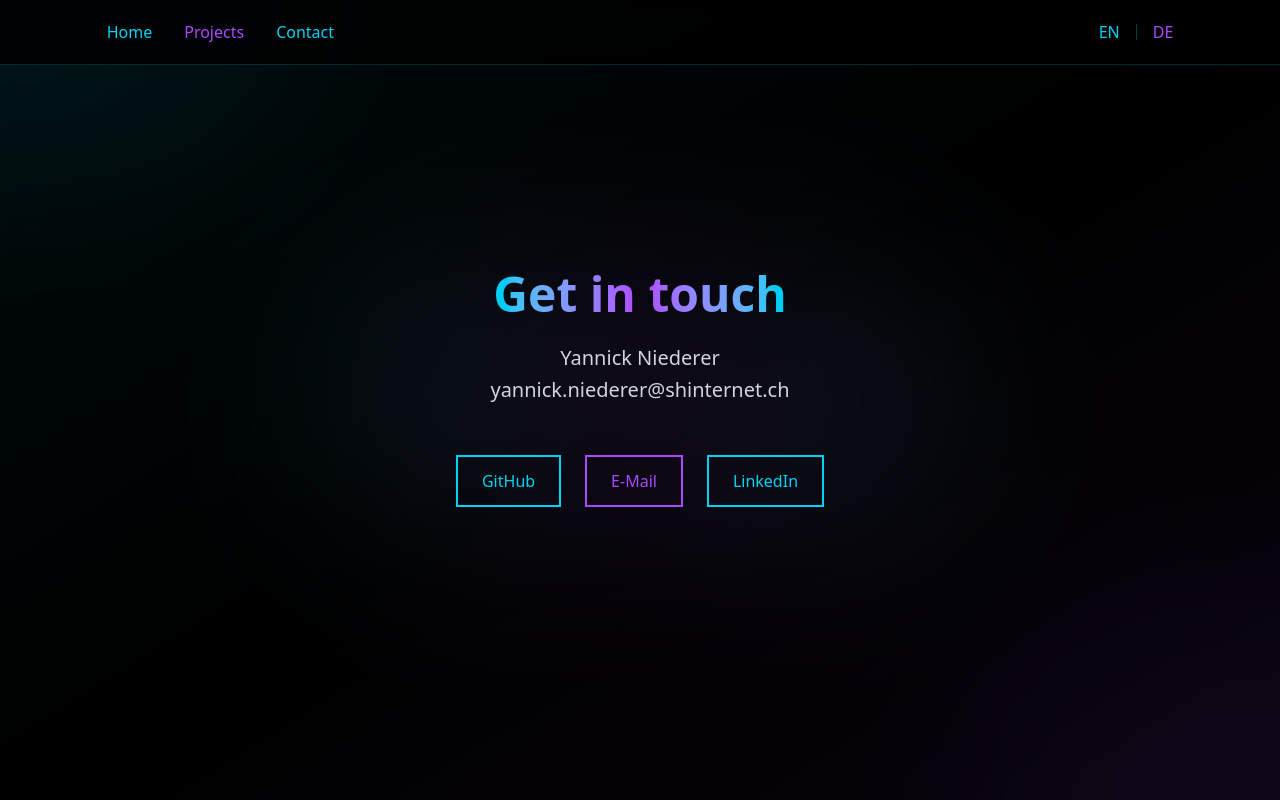
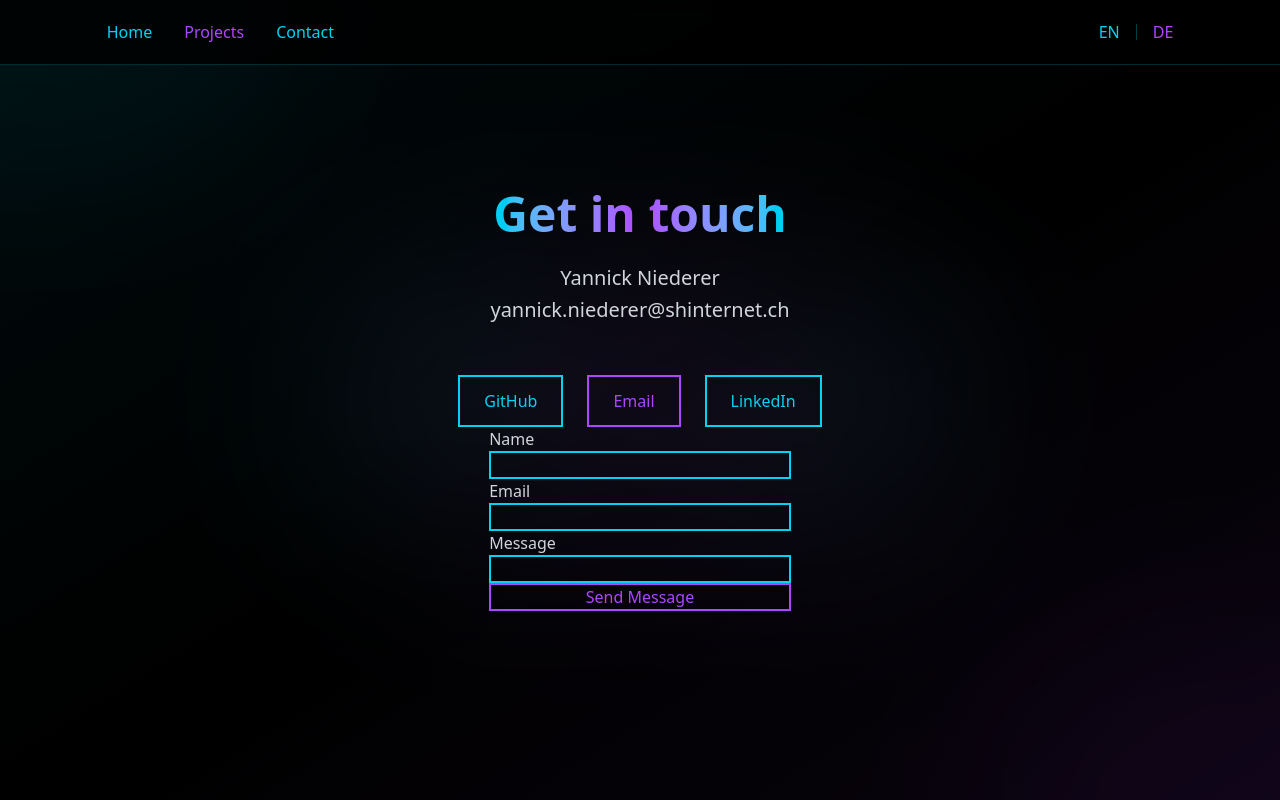
Before and after one commit to Ynlsen/yniederer.ch, a Next.js app: page /en/contact in a window 1280 px wide. Built offline with nearby package versions, Linux system fonts and the light colour scheme.

Commit message:
form with color now

```diff
--- a/app/en/contact/page.tsx
+++ b/app/en/contact/page.tsx
@@ -26,7 +26,7 @@ export default function ContactPage() {
           GitHub
         </a>
         <a href="mailto:yannick.niederer@shinternet.ch" className="px-6 py-3 border-2 border-purple text-purple hover:bg-purple hover:text-black duration-300 relative">
-          E-Mail
+          Email
         </a>
         <a href="https://www.linkedin.com/in/yannick-niederer/?locale=en_US" className="px-6 py-3 border-2 border-cyan text-cyan hover:bg-cyan hover:text-black duration-300 relative">
           LinkedIn
@@ -34,10 +34,19 @@ export default function ContactPage() {
       </div>
 
       <form>
-        <input type="text"/>
-        <input type="text"/>
-        <input type="text"/>
-        <button></button>
+        <div>
+          <label className="text-gray-300">Name</label>
+          <input type="text" className="w-full border-2 border-cyan"/>
+        </div>
+        <div>
+          <label className="text-gray-300">Email</label>
+          <input type="text" className="w-full border-2 border-cyan"/>
+        </div>
+        <div>
+          <label className="text-gray-300">Message</label>
+          <input type="text" className="w-full border-2 border-cyan"/>
+        </div>
+        <button className="w-full border-2 border-purple text-purple">Send Message</button>
       </form>
     </main>
   );
```
